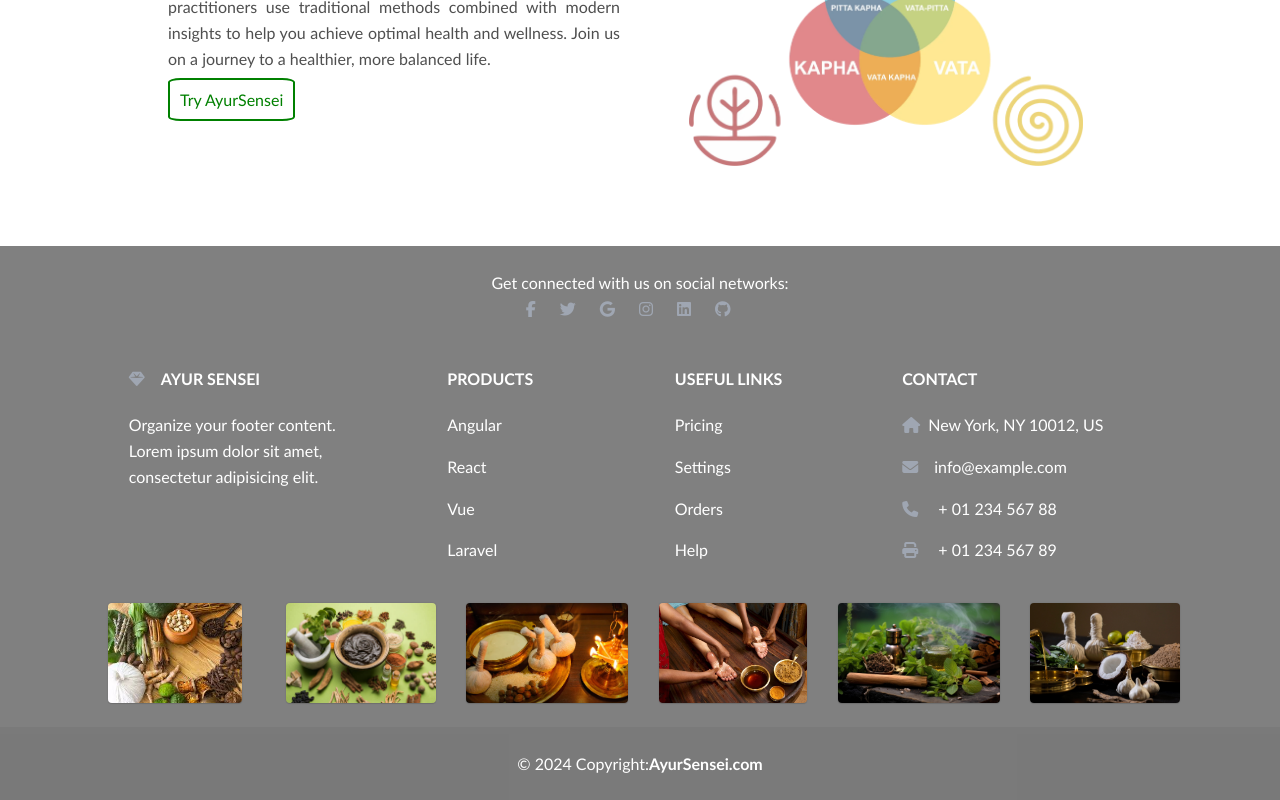
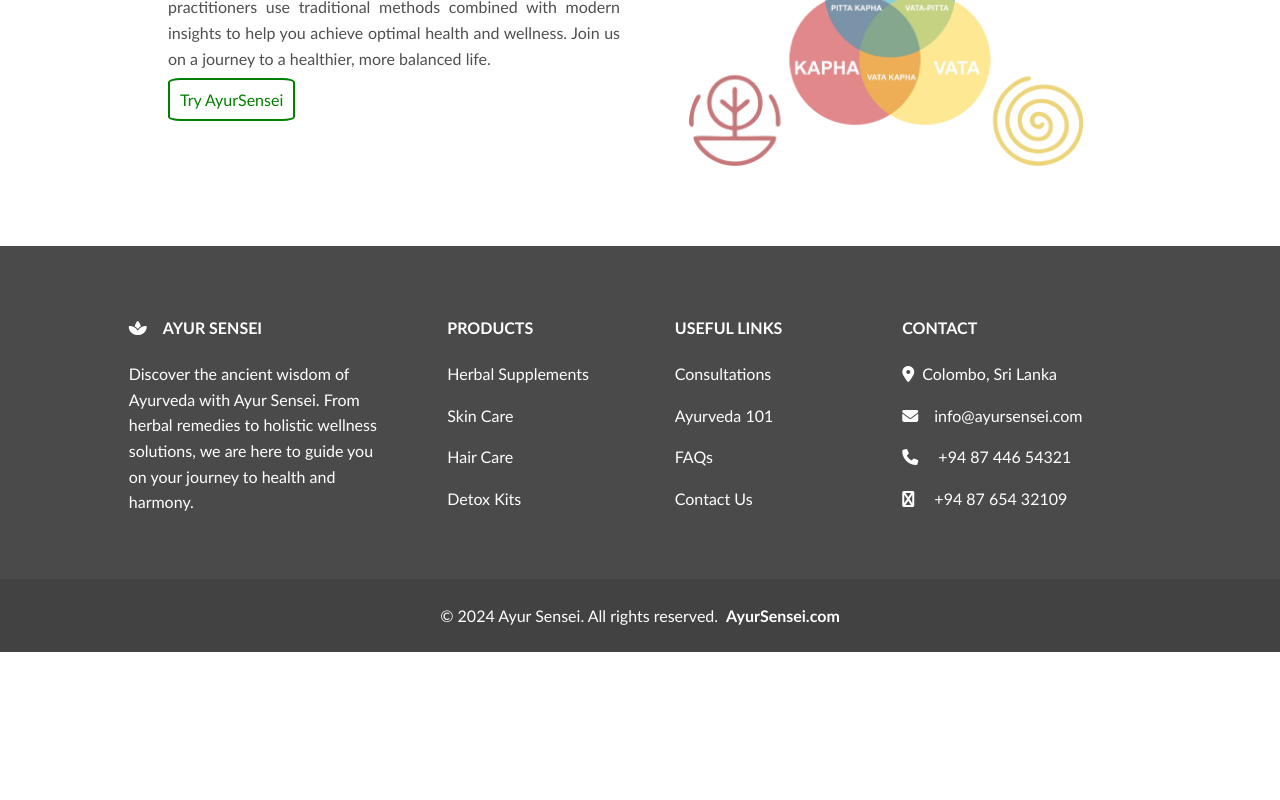
Before and after one commit to chamuditha01/AyuSensei-Health-Care-App, a React (Create React App) app: page /home in a window 1280 px wide. Shown: the part 2315-3115 px from the top of the page. After the commit the page ends 2967 px from the top, so only its background shows below. Built offline with nearby package versions, Linux system fonts and the light colour scheme; a small style sheet from the web is missing.

Commit message:
db connection added

```diff
--- a/package.json
+++ b/package.json
@@ -5,7 +5,7 @@
   "dependencies": {
     "@fortawesome/fontawesome-free": "^6.7.1",
     "@popperjs/core": "^2.11.5",
-    "@supabase/supabase-js": "^2.47.2",
+    "@supabase/supabase-js": "^2.47.7",
     "@testing-library/jest-dom": "^5.17.0",
     "@testing-library/react": "^13.4.0",
     "@testing-library/user-event": "^13.5.0",
--- a/src/Components/Molecules/Footer/index.jsx
+++ b/src/Components/Molecules/Footer/index.jsx
@@ -7,7 +7,7 @@
   MDBRow,
   MDBRipple
 } from 'mdb-react-ui-kit';
-import img1 from '../../../Assets/flat-lay-herbal-therapy-products.jpg'
+import img1 from '../../../Assets/flat-lay-herbal-therapy-products.jpg';
 import f1 from '../../../Assets/f1jpeg.jpeg';
 import f2 from '../../../Assets/f2.jpg';
 import f3 from '../../../Assets/f3.webp';
@@ -17,46 +17,22 @@
 
 export default function Footer() {
   return (
-    <MDBFooter className='text-center text-white' style={{ backgroundColor: 'gray' }}>
+    <MDBFooter className='text-center text-white' style={{ backgroundColor: '#4A4A4A' }}>
       <MDBContainer className='p-4'>
-        {/* Social Media Links */}
-        <section className='mb-4'>
-          <span>Get connected with us on social networks:</span>
-          <div>
-            <a href='' className='me-4 text-reset'>
-              <MDBIcon color='secondary' fab icon='facebook-f' />
-            </a>
-            <a href='' className='me-4 text-reset'>
-              <MDBIcon color='secondary' fab icon='twitter' />
-            </a>
-            <a href='' className='me-4 text-reset'>
-              <MDBIcon color='secondary' fab icon='google' />
-            </a>
-            <a href='' className='me-4 text-reset'>
-              <MDBIcon color='secondary' fab icon='instagram' />
-            </a>
-            <a href='' className='me-4 text-reset'>
-              <MDBIcon color='secondary' fab icon='linkedin' />
-            </a>
-            <a href='' className='me-4 text-reset'>
-              <MDBIcon color='secondary' fab icon='github' />
-            </a>
-          </div>
-        </section>
 
         {/* Footer Content */}
-        <section className=''>
+        <section>
           <MDBContainer className='text-center text-md-start mt-5'>
             <MDBRow className='mt-3'>
-              {/* Company Details */}
+
+              {/* About Section */}
               <MDBCol md='3' lg='4' xl='3' className='mx-auto mb-4'>
                 <h6 className='text-uppercase fw-bold mb-4'>
-                  <MDBIcon color='secondary' icon='gem' className='me-3' />
+                  <MDBIcon icon='spa' className='me-3' />
                   Ayur Sensei
                 </h6>
                 <p>
-                  Organize your footer content. Lorem ipsum dolor sit amet,
-                  consectetur adipisicing elit.
+                  Discover the ancient wisdom of Ayurveda with Ayur Sensei. From herbal remedies to holistic wellness solutions, we are here to guide you on your journey to health and harmony.
                 </p>
               </MDBCol>
 
@@ -65,22 +41,22 @@
                 <h6 className='text-uppercase fw-bold mb-4'>Products</h6>
                 <p>
                   <a href='#!' className='text-reset'>
-                    Angular
+                    Herbal Supplements
                   </a>
                 </p>
                 <p>
                   <a href='#!' className='text-reset'>
-                    React
+                    Skin Care
                   </a>
                 </p>
                 <p>
                   <a href='#!' className='text-reset'>
-                    Vue
+                    Hair Care
                   </a>
                 </p>
                 <p>
                   <a href='#!' className='text-reset'>
-                    Laravel
+                    Detox Kits
                   </a>
                 </p>
               </MDBCol>
@@ -90,22 +66,22 @@
                 <h6 className='text-uppercase fw-bold mb-4'>Useful Links</h6>
                 <p>
                   <a href='#!' className='text-reset'>
-                    Pricing
+                    Consultations
                   </a>
                 </p>
                 <p>
                   <a href='#!' className='text-reset'>
-                    Settings
+                    Ayurveda 101
                   </a>
                 </p>
                 <p>
                   <a href='#!' className='text-reset'>
-                    Orders
+                    FAQs
                   </a>
                 </p>
                 <p>
                   <a href='#!' className='text-reset'>
-                    Help
+                    Contact Us
                   </a>
                 </p>
               </MDBCol>
@@ -114,58 +90,32 @@
               <MDBCol md='4' lg='3' xl='3' className='mx-auto mb-md-0 mb-4'>
                 <h6 className='text-uppercase fw-bold mb-4'>Contact</h6>
                 <p>
-                  <MDBIcon color='secondary' icon='home' className='me-2' />
-                  New York, NY 10012, US
+                  <MDBIcon icon='map-marker-alt' className='me-2' />
+                  Colombo, Sri Lanka
                 </p>
                 <p>
-                  <MDBIcon color='secondary' icon='envelope' className='me-3' />
-                  info@example.com
+                  <MDBIcon icon='envelope' className='me-3' />
+                  info@ayursensei.com
                 </p>
                 <p>
-                  <MDBIcon color='secondary' icon='phone' className='me-3' /> + 01 234 567 88
+                  <MDBIcon icon='phone' className='me-3' /> +94 87 446 54321
                 </p>
                 <p>
-                  <MDBIcon color='secondary' icon='print' className='me-3' /> + 01 234 567 89
+                  <MDBIcon icon='whatsapp' className='me-3' /> +94 87 654 32109
                 </p>
               </MDBCol>
             </MDBRow>
           </MDBContainer>
         </section>
 
-        {/* Image Section */}
-        {/* Image Section */}
-<section className='' >
-  <MDBRow>
-    {[f1, f2, f3, f4, f5, f6].map((image, index) => (
-      <MDBCol lg='2' md='12' className='mb-4 mb-md-0' key={index}>
-        <MDBRipple
-          rippleColor='light'
-          className='bg-image hover-overlay shadow-1-strong rounded'
-        >
-          <img
-            src={image}
-            alt={`Footer Image ${index + 1}`}
-            className='w-100'
-            style={{objectFit:'cover', height:'100px', width:'200px'}}
-          />
-          <a href='#!'>
-            <div
-              className='mask'
-              style={{ backgroundColor: 'rgba(251, 251, 251, 0.2)' }}
-            ></div>
-          </a>
-        </MDBRipple>
-      </MDBCol>
-    ))}
-  </MDBRow>
-</section>
+
 
       </MDBContainer>
 
       {/* Footer Copyright */}
-      <div className='text-center p-4' style={{ backgroundColor: 'rgba(0, 0, 0, 0.05)' }}>
-        © 2024 Copyright:
-        <a className='text-reset fw-bold' href='https://AyurSensei.com/'>
+      <div className='text-center p-4' style={{ backgroundColor: 'rgba(0, 0, 0, 0.1)' }}>
+        © 2024 Ayur Sensei. All rights reserved.
+        <a className='text-reset fw-bold ms-2' href='https://AyurSensei.com/'>
           AyurSensei.com
         </a>
       </div>
--- a/src/Components/Molecules/Navbar/index.jsx
+++ b/src/Components/Molecules/Navbar/index.jsx
@@ -30,7 +30,7 @@
           >
             <ul className="navbar-nav mb-2 mb-lg-0 text-center">
               <li className="nav-item mx-3 d-flex align-items-center">
-                <a className="nav-link active hover-box" aria-current="page" href="/">
+                <a className="nav-link active hover-box" aria-current="page" href="home">
                   Home
                 </a>
               </li>
--- a/src/Pages/DocChannelling/index.jsx
+++ b/src/Pages/DocChannelling/index.jsx
@@ -1,30 +1,40 @@
-import React, { useState } from "react";
+import React, { useEffect, useState } from "react";
 import Navbar from "../../Components/Molecules/Navbar";
 import img1 from "../../Assets/doctor.jpg";
+import { supabase } from "../../Utils/SuperbaseClient"; // Adjust the path to your Supabase client
 
 const DocChannel = () => {
   const [showMapLink, setShowMapLink] = useState(false);
   const [bookings, setBookings] = useState([]);
   const [search, setSearch] = useState(false);
-
-  const hospitals = [
+  const [hospitals] = useState([
     "City Hospital",
     "Green Valley Clinic",
     "Metro Care Center",
-  ];
-  const doctors = ["Dr. John Doe", "Dr. Jane Smith", "Dr. Emily Clark"];
+  ]);
+  const [doctors, setDoctors] = useState([]);
+
+  useEffect(() => {
+    // Fetch doctors from Supabase
+    const fetchDoctors = async () => {
+      const { data, error } = await supabase.from("Doctors").select("*");
+      if (error) {
+        console.error("Error fetching doctors:", error);
+      } else {
+        setDoctors(data);
+      }
+    };
+
+    fetchDoctors();
+  }, []);
 
   const handleSearch = () => {
-
     setSearch(true);
-    // Sample data for available bookings
     const sampleBookings = [
       { date: "Monday, 12 Dec", time: "10:00 AM - 11:00 AM" },
       { date: "Wednesday, 14 Dec", time: "02:00 PM - 03:00 PM" },
       { date: "Friday, 16 Dec", time: "09:00 AM - 10:00 AM" },
     ];
-
-    // Update state with sample bookings
     setBookings(sampleBookings);
   };
 
@@ -96,9 +106,9 @@
                   onMouseEnter={() => setShowMapLink(false)}
                 >
                   <option value="">-- Select Doctor --</option>
-                  {doctors.map((doctor, index) => (
-                    <option key={index} value={doctor}>
-                      {doctor}
+                  {doctors.map((doctor) => (
+                    <option key={doctor.id} value={doctor.name}>
+                      {doctor.name} - {doctor.specialization}
                     </option>
                   ))}
                 </select>
@@ -116,13 +126,11 @@
 
             {/* Right Side: Bookings */}
             <div className="bookings" style={{ flex: 1, marginLeft: "20px" }}>
-
               {bookings.length > 0 ? (
                 <ul>
                   <h2>Available Bookings</h2>
                   {bookings.map((booking, index) => (
-
-                    <li key={index} style={{textAlign:'left'}}>
+                    <li key={index} style={{ textAlign: "left" }}>
                       <strong>{booking.date}:</strong> {booking.time}
                     </li>
                   ))}
--- a/src/Pages/Login/index.jsx
+++ b/src/Pages/Login/index.jsx
@@ -1,4 +1,4 @@
-import React from 'react';
+import React from "react";
 import {
   MDBContainer,
   MDBCol,
@@ -6,45 +6,61 @@
   MDBBtn,
   MDBIcon,
   MDBInput,
-  MDBCheckbox
-}
-from 'mdb-react-ui-kit';
-import './index.css';
-import img from '../../Assets/doctor.jpg'
+  MDBCheckbox,
+} from "mdb-react-ui-kit";
+import "./index.css";
+import img from "../../Assets/doctor.jpg";
 
 function Login() {
   return (
     <MDBContainer fluid className="p-5 my-6">
-
       <MDBRow>
-<h1>Ayur sensei</h1>
-        <MDBCol col='10' md='6'>
+        <h1>Ayur sensei</h1>
+        <MDBCol col="10" md="6">
           <img src={img} class="img-fluid" alt="Phone image" />
         </MDBCol>
 
-        <MDBCol col='4' md='6' className='d-flex flex-column justify-content-center'>
-
-            <label style={{width:'100%'}}>Email
-          <MDBInput wrapperClass='mb-4' placeholder='Email' id='formControlLg' type='email' size="lg"/></label>
-          <label style={{width:'100%'}}>Password
-          <MDBInput wrapperClass='mb-4' label='Password' id='formControlLg' type='password' size="lg"/></label>
-
+        <MDBCol
+          col="4"
+          md="6"
+          className="d-flex flex-column justify-content-center"
+        >
+          <label style={{ width: "100%" }}>
+            Email
+            <MDBInput
+              wrapperClass="mb-4"
+              placeholder="Email"
+              id="formControlLg"
+              type="email"
+              size="lg"
+            />
+          </label>
+          <label style={{ width: "100%" }}>
+            Password
+            <MDBInput
+              wrapperClass="mb-4"
+              label="Password"
+              id="formControlLg"
+              type="password"
+              size="lg"
+            />
+          </label>
 
           <div className="d-flex justify-content-between mx-4 mb-4">
-
             <a href="!#">Forgot password?</a>
           </div>
 
-          <a href='home'><MDBBtn className="mb-4 w-100" style={{backgroundColor:'green'}} size="lg">Sign in</MDBBtn></a>
-
-
-
-
-
+          <a href="home">
+            <MDBBtn
+              className="mb-4 w-100"
+              style={{ backgroundColor: "green" }}
+              size="lg"
+            >
+              Sign in
+            </MDBBtn>
+          </a>
         </MDBCol>
-
       </MDBRow>
-
     </MDBContainer>
   );
 }
--- /dev/null
+++ b/src/Utils/SuperbaseClient.js
@@ -0,0 +1,8 @@
+// src/utils/supabaseClient.js
+import { createClient } from '@supabase/supabase-js';
+
+// Replace these with your Supabase project credentials
+const supabaseUrl = 'https://okcmluhfhmytuwcnddvs.supabase.co';
+const supabaseAnonKey = 'eyJhbGciOiJIUzI1NiIsInR5cCI6IkpXVCJ9.eyJpc3MiOiJzdXBhYmFzZSIsInJlZiI6Im9rY21sdWhmaG15dHV3Y25kZHZzIiwicm9sZSI6ImFub24iLCJpYXQiOjE3MzQyMzA2OTMsImV4cCI6MjA0OTgwNjY5M30.OQvhZ4tEKmMOuLoCuTPadui-opcnaqPhj5ICx0j1cLc';
+
+export const supabase = createClient(supabaseUrl, supabaseAnonKey);
```
Also changed, not shown: 1 other file (tests, documents, lock files or other folders). Lines whose indentation alone changed are shown as unchanged.
